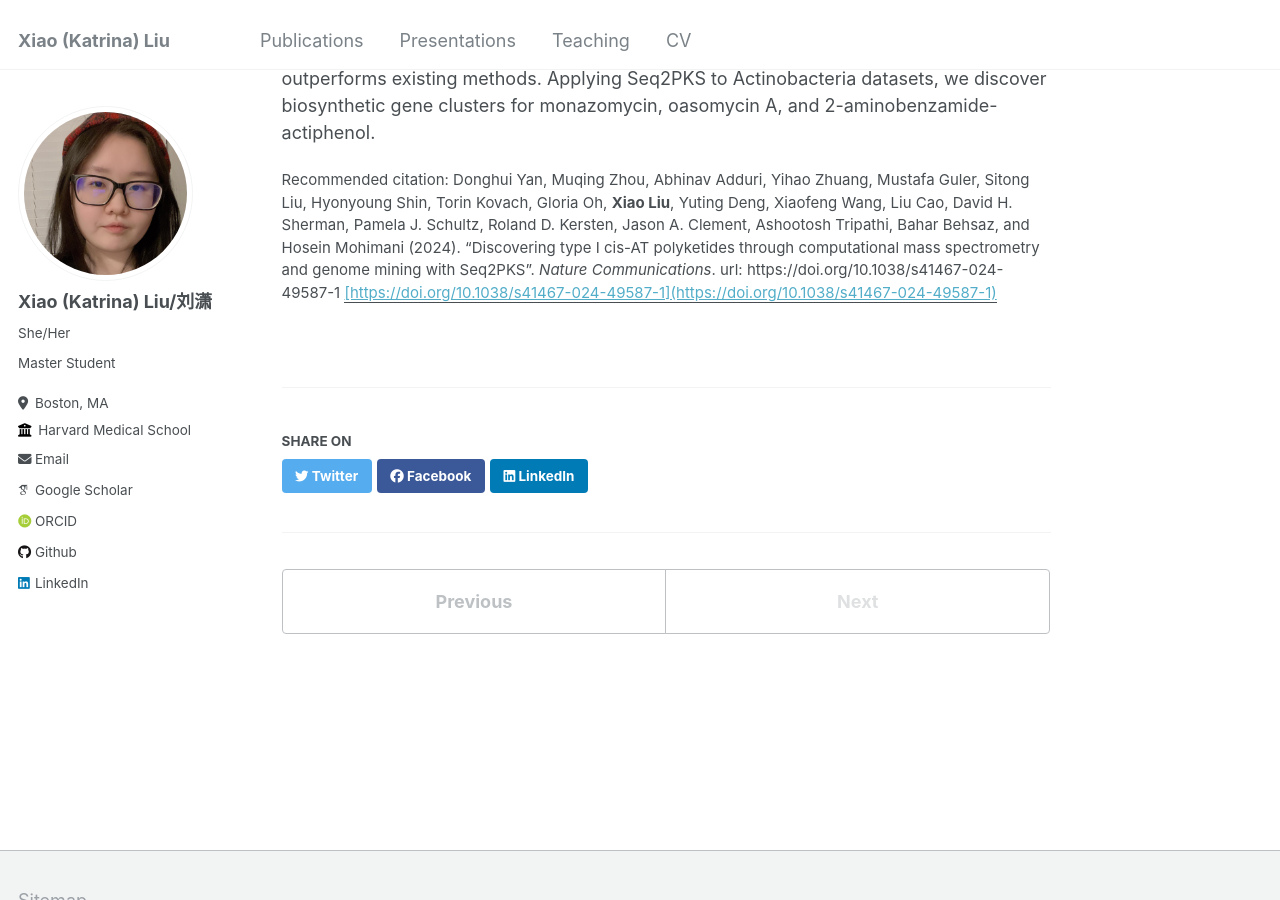
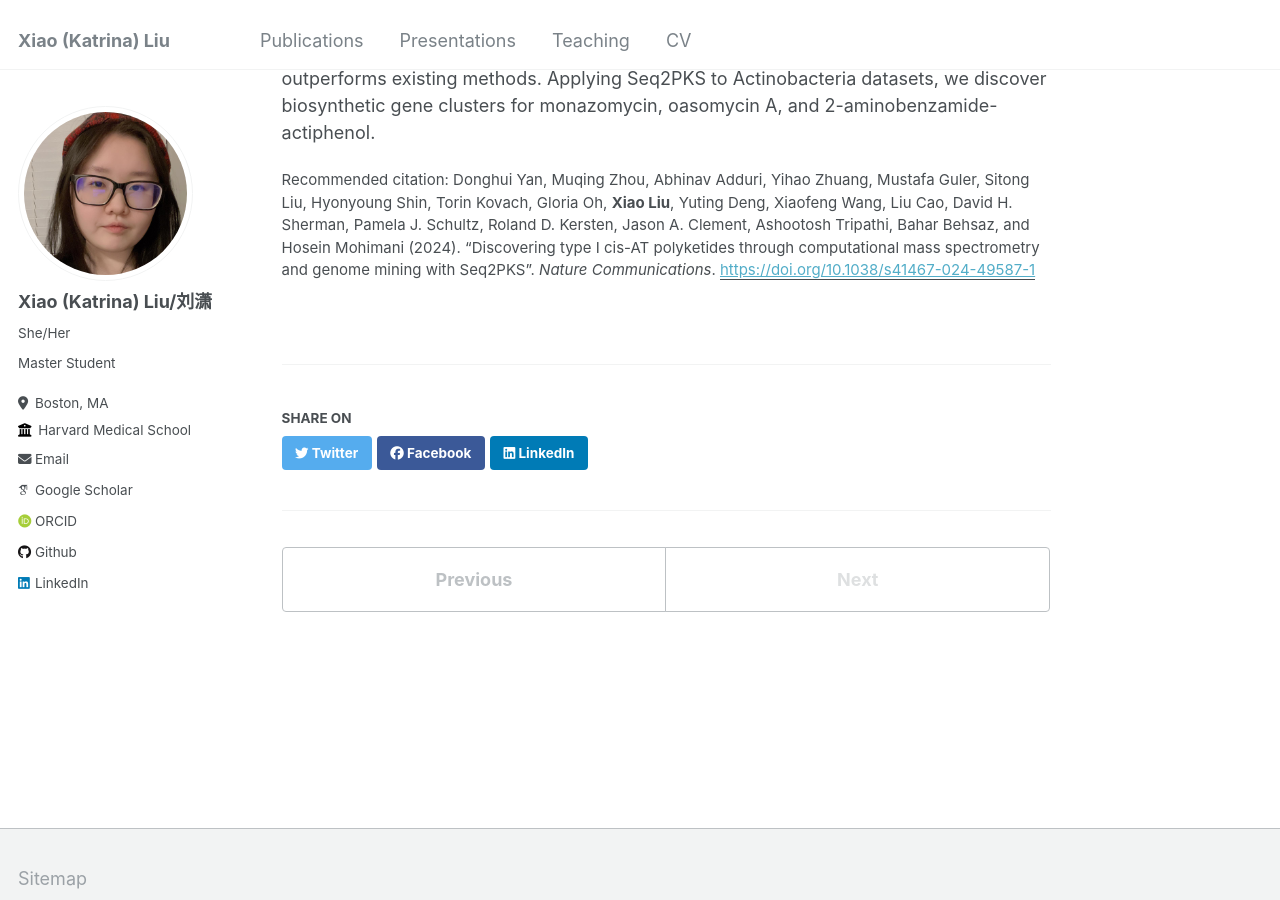
Before and after one commit to katrina-liu/katrina-liu.github.io, a Jekyll site: the page built from _publications/2024-06-25-seq2pks.md, in a window 1280 px wide and 900 px high, scrolled down 464 px. Built offline with Jekyll 4.4.1, drawn with Linux system fonts in a browser that asks for light colours; some web fonts are replaced.

Commit message:
Update 2024-06-25-seq2pks.md

```diff
--- a/_publications/2024-06-25-seq2pks.md
+++ b/_publications/2024-06-25-seq2pks.md
@@ -5,12 +5,12 @@ permalink: /publication/yan2024
 excerpt: ''
 date: 2024-06-25
 venue: 'Nature Communications'
-paperurl: '[https://doi.org/10.1038/s41467-024-49587-1](https://doi.org/10.1038/s41467-024-49587-1)'
+paperurl: 'https://doi.org/10.1038/s41467-024-49587-1'
 citation: 'Donghui Yan, Muqing Zhou, Abhinav Adduri, Yihao Zhuang, Mustafa Guler, Sitong Liu, Hyonyoung Shin, Torin
 Kovach, Gloria Oh, <b>Xiao Liu</b>, Yuting Deng, Xiaofeng Wang, Liu Cao, David H. Sherman, Pamela J. Schultz,
 Roland D. Kersten, Jason A. Clement, Ashootosh Tripathi, Bahar Behsaz, and Hosein Mohimani (2024).
 “Discovering type I cis-AT polyketides through computational mass spectrometry and genome mining with
-Seq2PKS”. <i>Nature Communications</i>. url: https://doi.org/10.1038/s41467-024-49587-1'
+Seq2PKS”. <i>Nature Communications</i>.'
 ---
 
 Type 1 polyketides are a major class of natural products used as antiviral, antibiotic, antifungal, antiparasitic, immunosuppressive, and antitumor drugs. Analysis of public microbial genomes leads to the discovery of over sixty thousand type 1 polyketide gene clusters. However, the molecular products of only about a hundred of these clusters are characterized, leaving most metabolites unknown. Characterizing polyketides relies on bioactivity-guided purification, which is expensive and time-consuming. To address this, we present Seq2PKS, a machine learning algorithm that predicts chemical structures derived from Type 1 polyketide synthases. Seq2PKS predicts numerous putative structures for each gene cluster to enhance accuracy. The correct structure is identified using a variable mass spectral database search. Benchmarks show that Seq2PKS outperforms existing methods. Applying Seq2PKS to Actinobacteria datasets, we discover biosynthetic gene clusters for monazomycin, oasomycin A, and 2-aminobenzamide-actiphenol.
```
